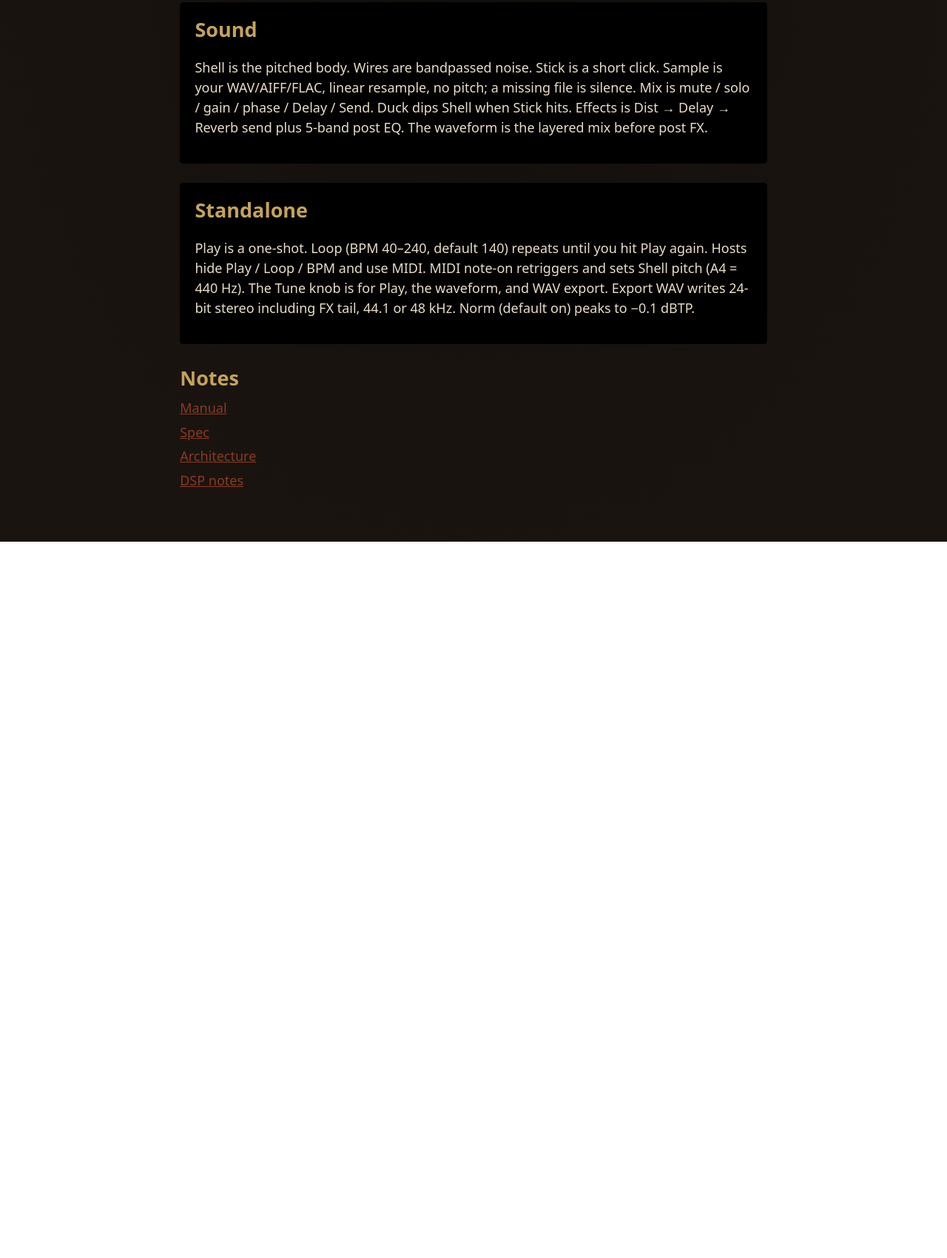
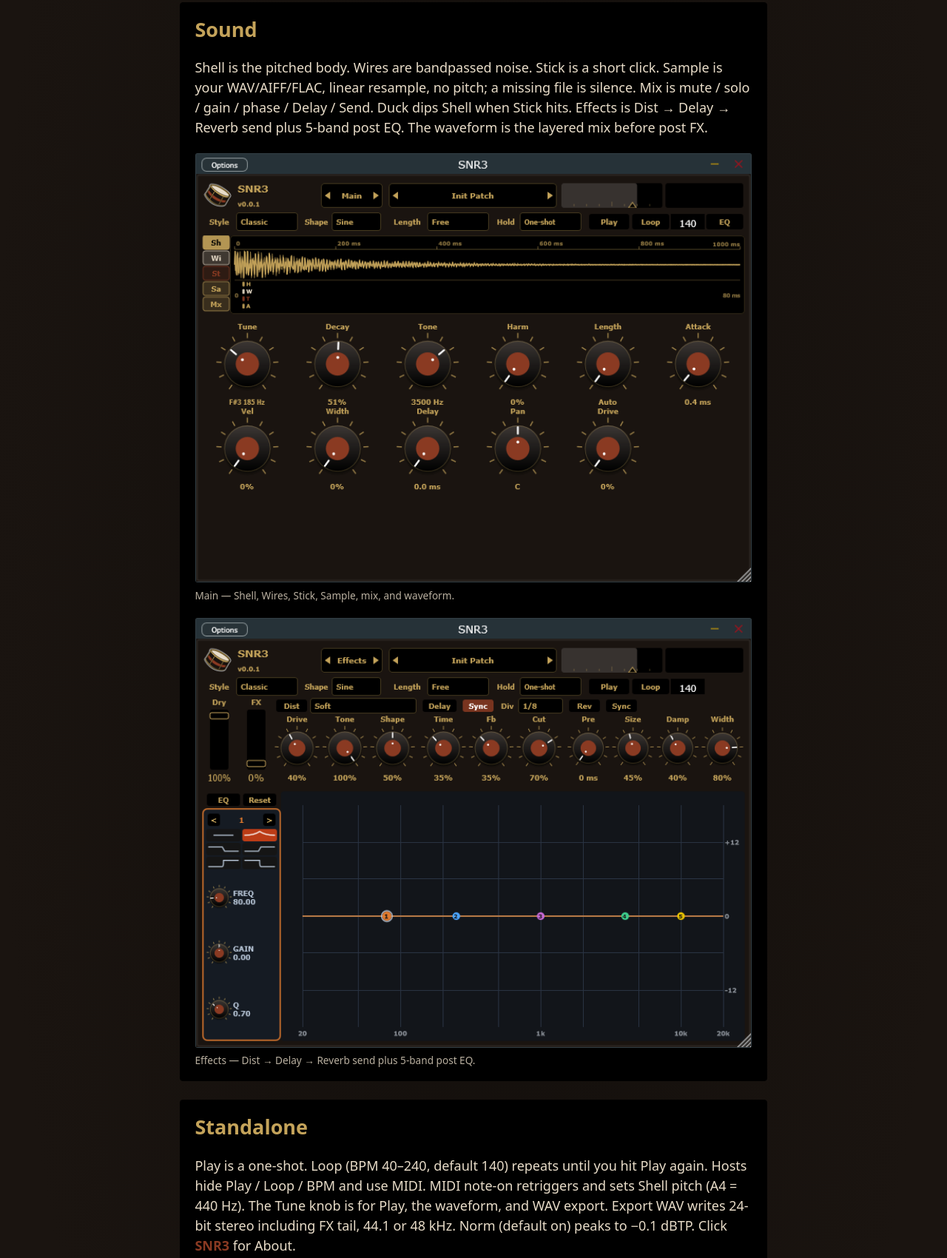
Before and after one commit to iamtew/SNR3, a plain HTML site: page docs/index.html in a window 1280 px wide. Shown: the part 632-2332 px from the top of the page at 74% size. Before the commit the page ends 1364 px from the top, so only its background shows below. Drawn offline with Linux system fonts and the light colour scheme.

Commit message:
add docs-screenshots capture
- just docs-screenshots launches debug standalone
- writes docs/main.png, effects.png, about.png
- show those shots on the site

Co-authored-by: Cursor <cursoragent@cursor.com>

```diff
--- a/docs/index.html
+++ b/docs/index.html
@@ -56,11 +56,23 @@
     <section id="sound" class="card">
       <h2>Sound</h2>
       <p>Shell is the pitched body. Wires are bandpassed noise. Stick is a short click. Sample is your WAV/AIFF/FLAC, linear resample, no pitch; a missing file is silence. Mix is mute / solo / gain / phase / Delay / Send. Duck dips Shell when Stick hits. Effects is Dist → Delay → Reverb send plus 5-band post EQ. The waveform is the layered mix before post FX.</p>
+      <figure>
+        <img class="shot" src="main.png" alt="SNR3 main page: layers, waveform, and knobs">
+        <figcaption>Main — Shell, Wires, Stick, Sample, mix, and waveform.</figcaption>
+      </figure>
+      <figure>
+        <img class="shot" src="effects.png" alt="SNR3 effects page: Dist, Delay, Reverb, and post EQ">
+        <figcaption>Effects — Dist → Delay → Reverb send plus 5-band post EQ.</figcaption>
+      </figure>
     </section>
 
     <section id="standalone" class="card">
       <h2>Standalone</h2>
-      <p>Play is a one-shot. Loop (BPM 40–240, default 140) repeats until you hit Play again. Hosts hide Play / Loop / BPM and use MIDI. MIDI note-on retriggers and sets Shell pitch (A4 = 440 Hz). The Tune knob is for Play, the waveform, and WAV export. Export WAV writes 24-bit stereo including FX tail, 44.1 or 48 kHz. Norm (default on) peaks to −0.1 dBTP.</p>
+      <p>Play is a one-shot. Loop (BPM 40–240, default 140) repeats until you hit Play again. Hosts hide Play / Loop / BPM and use MIDI. MIDI note-on retriggers and sets Shell pitch (A4 = 440 Hz). The Tune knob is for Play, the waveform, and WAV export. Export WAV writes 24-bit stereo including FX tail, 44.1 or 48 kHz. Norm (default on) peaks to −0.1 dBTP. Click <strong>SNR3</strong> for About.</p>
+      <figure>
+        <img class="shot" src="about.png" alt="SNR3 about dialog">
+        <figcaption>About — version and update check.</figcaption>
+      </figure>
     </section>
 
     <section id="notes">
```
Also changed, not shown: docs/about.png (added), docs/effects.png (added), docs/main.png (added), 3 other files.
